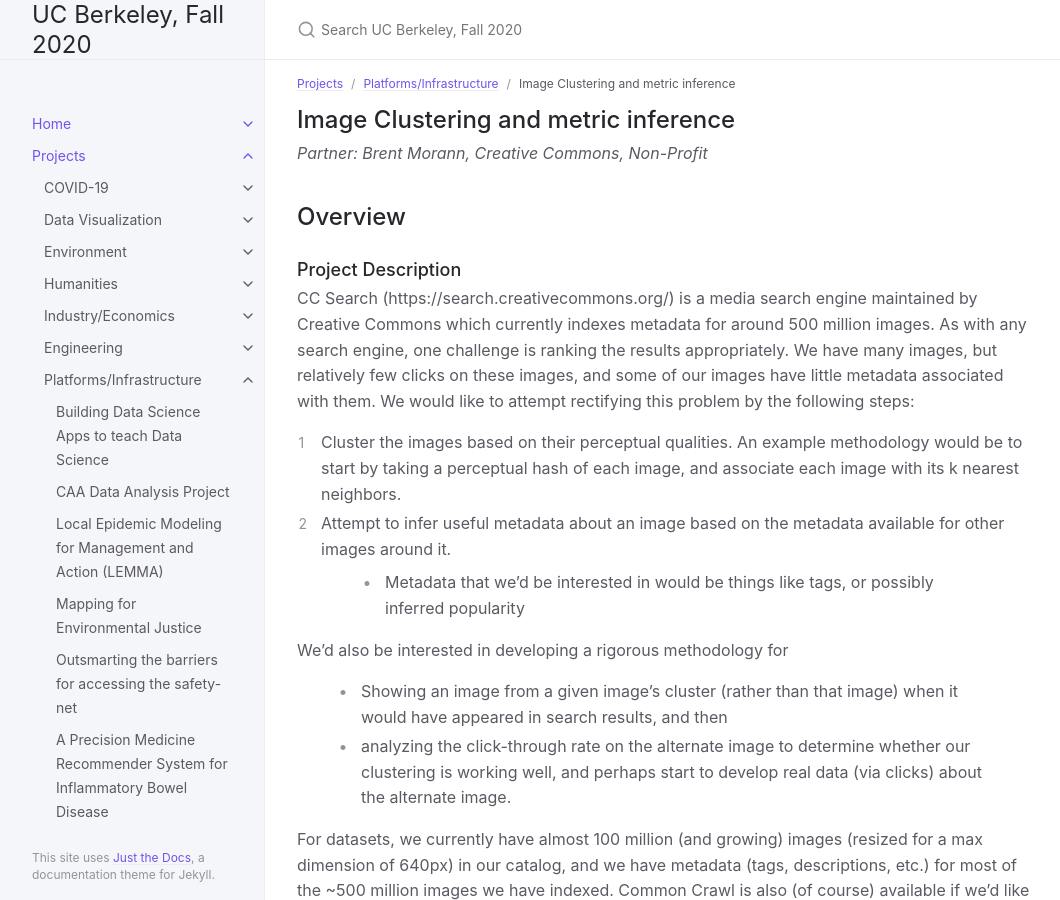
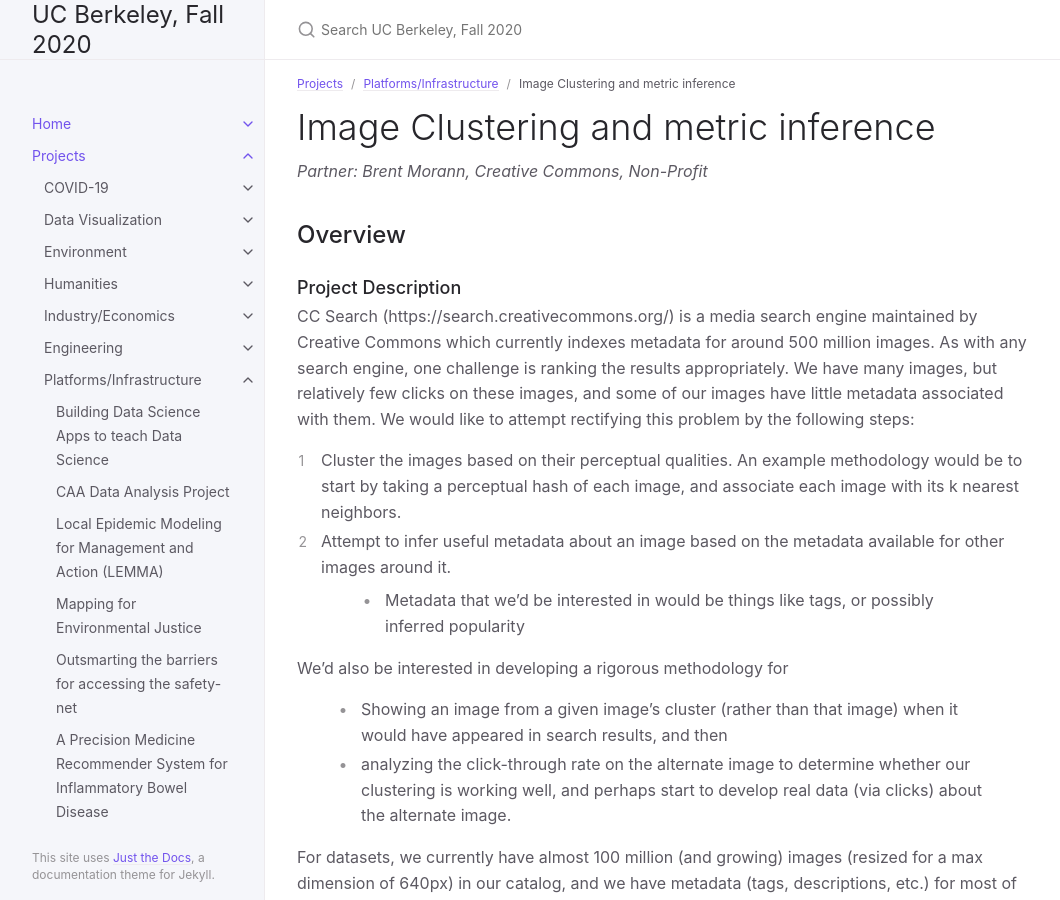
Before and after one commit to DS-Discovery/ds-discovery.github.io, a Jekyll site: the page built from Projects/Platforms:Infrastructure/Image Clustering and metric inference.md, in a window 1280 px wide and 900 px high. Shown: the whole window, without its empty margins (107-1167 px from the left). Built offline with Jekyll 4.4.1, drawn with Linux system fonts in a browser that asks for light colours.

```diff
--- a/Projects/Platforms:Infrastructure/Image Clustering and metric inference.md
+++ b/Projects/Platforms:Infrastructure/Image Clustering and metric inference.md
@@ -7,7 +7,7 @@ nav_order: 3
 ---
 
 
-## Image Clustering and metric inference
+# Image Clustering and metric inference
 *Partner: Brent Morann, Creative Commons, Non-Profit*
 
 ## Overview
```
